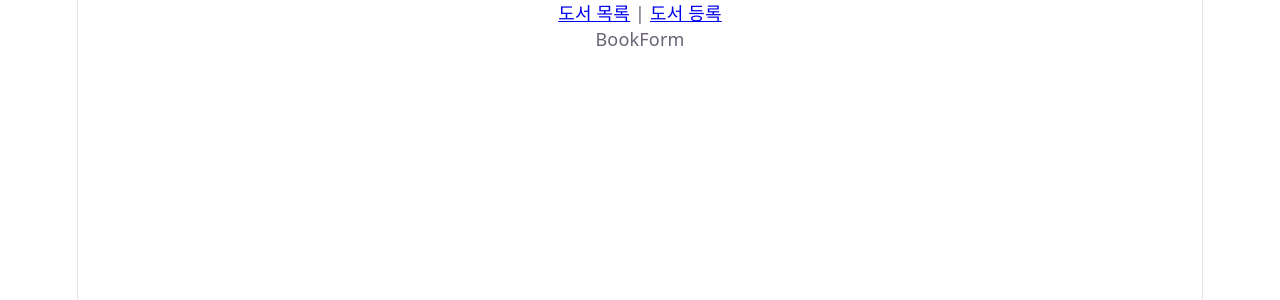
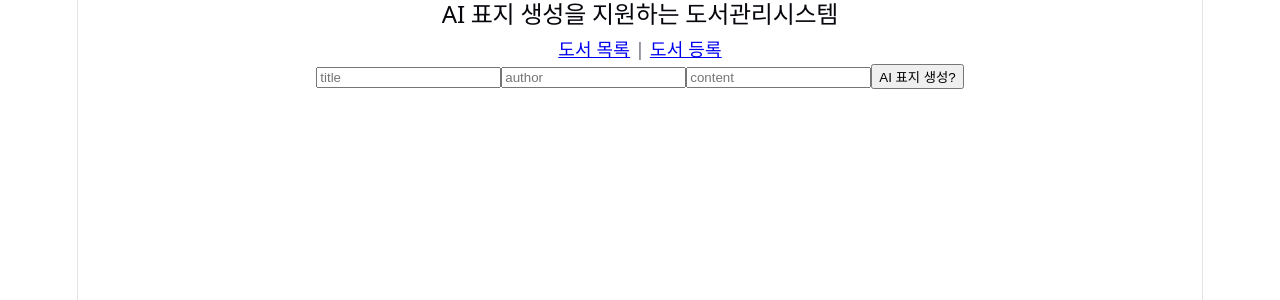
Before and after one commit to Jun0913/Mini-Project-4, a React (Vite) app: page /books/new in a window 1280 px wide. Shown: the top 300 px of the page. Built offline with nearby package versions, Linux system fonts and the light colour scheme.

Commit message:
준형님 오시기 전 BookForm 뼈대만 구성하기. CoverGenerator로 넘어가는 기능은 아직 구현 못했습니다

```diff
--- a/src/components/Layout.jsx
+++ b/src/components/Layout.jsx
@@ -4,6 +4,7 @@ export default function Layout() {
   return (
     <div>
       <header>
+        <h2>AI 표지 생성을 지원하는 도서관리시스템</h2>
         <nav>
           <Link to="/">도서 목록</Link> | <Link to="/books/new">도서 등록</Link>
         </nav>
--- a/src/pages/BookForm.jsx
+++ b/src/pages/BookForm.jsx
@@ -1,3 +1,34 @@
+import { useState } from 'react';
+
+
 export default function BookForm() {
-  return <div>BookForm</div>;
+  // CoverGenerator 컴포넌트를 출력하더라도
+  // 입력 폼의 값을 유지할 수 있게 state로 정의
+  const [title, setTitle] = useState("");
+  const [author, setAuthor] = useState("");
+  const [content, setContent] = useState("");
+  const [coverImageUrl, setCoverImageUrl] = useState("");
+
+  return (
+    <form>
+      <input type="text" placeholder='title'
+        value={title}
+        onChange={(e) => setTitle(e.target.value)}
+      />
+      <input type="text" placeholder='author'
+        value={author}
+        onChange={(e) => setAuthor(e.target.value)}
+      />
+      <input type="text" placeholder='content'
+        value={content}
+        onChange={(e) => setContent(e.target.value)}
+      />
+
+      <button
+        type="button"
+      >
+        AI 표지 생성?
+      </button>
+    </form>
+  );
 }
```
